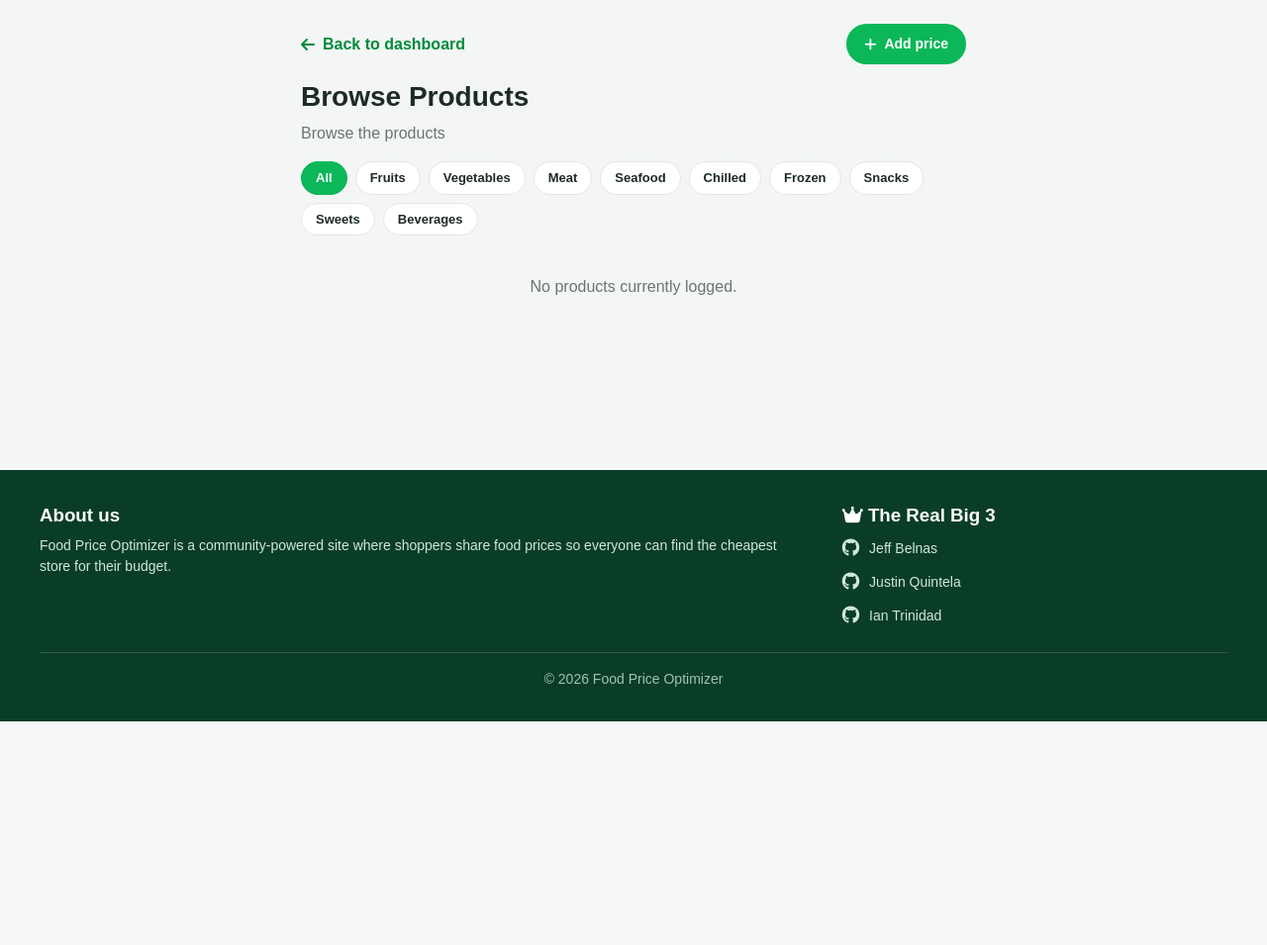
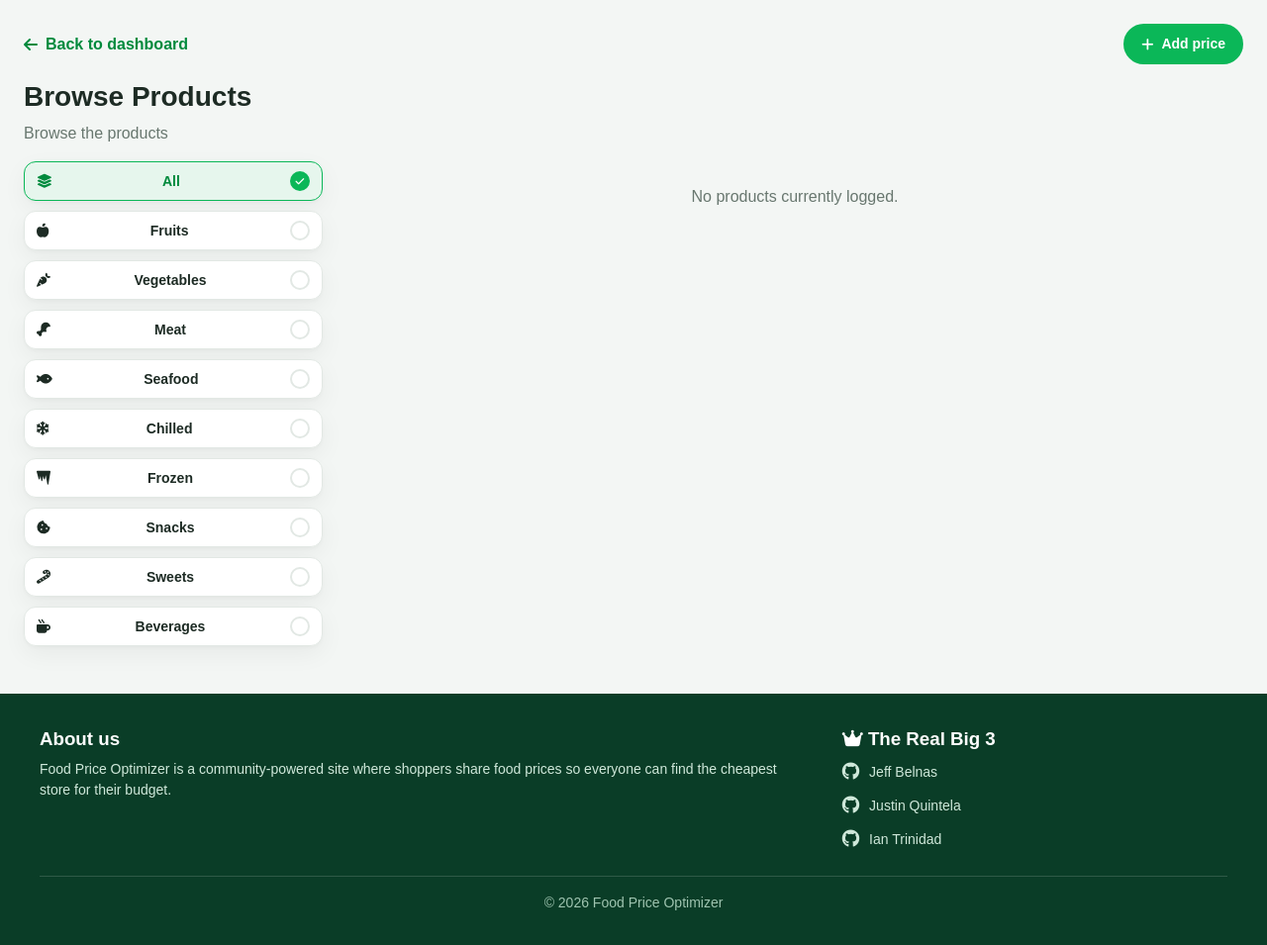
Before and after one commit to jeffkkiel/Community-Driven-Food-Price-Comparison-Budget-Optimization-System, a Flask app: page /browse in a window 1280 px wide. Shown: the part 71-1026 px from the top of the page at 99% size. Before the commit the page ends 800 px from the top, so only its background shows below. Run offline with Flask 3, Linux system fonts and the light colour scheme; the visitor is signed in with stand-in values (Sample User, id 1); data that the repository does not hold is empty.

Commit message:
chip css

```diff
--- a/app/routes.py
+++ b/app/routes.py
@@ -104,7 +104,7 @@ def dashboard():
         .join(Store, ProductStore.store_id == Store.id)
         .outerjoin(User, PriceHistory.user_id == User.id)
         .order_by(PriceHistory.recorded_at.desc())
-        .limit(5)
+        .limit(3)
     ).all()
 
     activity = [
@@ -209,13 +209,6 @@ def contributions():
     }
 
     return render_template("contributions.html", entries=entries, stats=stats)
-
-
-@app.route("/history")
-def history():
-    return render_template("history.html")
-
-
 
 # @app.route("/compare", methods=["GET", "POST"])
 # def compare():
--- a/app/static/css/browse.css
+++ b/app/static/css/browse.css
@@ -58,48 +58,165 @@
 .product-stores { font-size: 12px; color: var(--muted); }
 
 /* product page */
-.product-meta { margin: 6px 0 16px; }
+.page-wide h1 { margin-bottom: 4px; }
 
+/* the category line under the title, styled like a small chip */
+.page-wide > h3 {
+    display: inline-block;
+    margin: 4px 0 10px;
+    padding: 4px 12px;
+    background: linear-gradient(135deg, var(--green), var(--green-deep));
+    border-radius: 12px;
+    color: #fff;
+    font-size: 13px;
+    font-weight: 600;
+}
+
+/* "Stores:" heading */
+.page-wide > h3:last-of-type {
+    display: block;
+    margin: 22px 0 4px;
+    padding: 0;
+    background: none;
+    color: var(--text);
+    font-size: 18px;
+}
+
+/* one box per store */
 .store-card {
     margin-top: 14px;
-    padding: 18px;
+    overflow: hidden;
     background: var(--card);
     border: 1px solid var(--line);
-    border-left: 4px solid var(--green);
-    border-radius: var(--radius);
+    border-radius: 12px;
+    box-shadow: 0 2px 4px rgba(0, 0, 0, 0.03), 0 8px 24px rgba(0, 0, 0, 0.05);
 }
 
-.store-card h3 { font-size: 17px; }
-.store-card h4 { margin: 12px 0 6px; font-size: 13px; color: var(--green-dark); }
+/* gradient header with the store name and city */
+.store-card h3 {
+    margin: 0;
+    padding: 12px 16px 0;
+    background: linear-gradient(135deg, var(--green), var(--green-deep));
+    color: #fff;
+    font-size: 16px;
+}
 
+.store-card > p {
+    margin: 0;
+    padding: 0 16px 12px;
+    background: linear-gradient(135deg, var(--green), var(--green-deep));
+    color: rgba(255, 255, 255, 0.85);
+    font-size: 13px;
+}
+
+.store-card h4 {
+    margin: 0;
+    padding: 12px 16px 6px;
+    color: var(--green-dark);
+    font-size: 12px;
+    letter-spacing: 0.5px;
+    text-transform: uppercase;
+}
+
+/* each price report is a light row */
 .price-entry {
     display: flex;
     justify-content: space-between;
-    padding: 8px 0;
-    border-bottom: 1px solid var(--line);
+    gap: 12px;
+    margin: 0 12px 8px;
+    padding: 10px 14px;
+    background: var(--bg);
+    border: 1px solid var(--line);
+    border-radius: 10px;
     font-size: 14px;
+    transition: 0.28s ease;
 }
 
-.choose-category { display: flex; flex-wrap: wrap; gap: 8px; margin: 16px 0; }
+.price-entry:last-child { margin-bottom: 14px; }
+.price-entry:hover { border-color: var(--green); transform: translateX(3px); }
 
-.chip {
-    padding: 6px 14px;
-    border: 1px solid var(--line);
-    border-radius: 999px;
-    background: var(--card);
-    font-size: 13px;
-    font-weight: 700;
+.price-entry span:first-child { font-weight: 700; color: var(--green-dark); }
+.price-entry span:last-child { color: var(--muted); font-size: 13px; }
+
+/* chips */
+/* https://youtube.com/shorts/wmGpAvDQ1g8?si=tyXX17B6sZnCpafy */
+.browse-page { max-width: 1300px; }
+
+/* left */
+.browse-layout {
+    display: grid;
+    grid-template-columns: 1fr 3fr;
+    gap: 24px;
+    margin-top: 16px;
+    align-items: start;
 }
 
-.chip:hover { background: var(--green-soft); }
-.chip.active { background: var(--green); border-color: var(--green); color: #fff; }
+
+.choose-category {
+    display: flex;
+    flex-direction: column;
+    gap: 10px;
+    position: sticky;
+    top: 90px;
+}
+
+.chip { justify-content: space-between; }
+.chip {
+    display: inline-flex;
+    align-items: center;
+    gap: 8px;
+    height: 40px;
+    padding: 0 12px;
+    background: var(--card);
+    border: 1px solid var(--line);
+    border-radius: 12px;
+    color: var(--text);
+    font-size: 14px;
+    font-weight: 600;
+    box-shadow: 0 2px 4px rgba(0, 0, 0, 0.03), 0 8px 24px rgba(0, 0, 0, 0.05);
+    transition: 0.28s ease;
+}
+
+.chip:hover { transform: translateY(-1px); border-color: var(--green); }
+
+.chip-check {
+    display: grid;
+    place-items: center;
+    width: 20px;
+    height: 20px;
+    border: 2px solid var(--line);
+    border-radius: 50%;
+    font-size: 10px;
+    color: transparent;
+    transition: 0.28s ease;
+}
+
+.chip.active {
+    background: var(--green-soft);
+    border-color: var(--green);
+    color: var(--green-dark);
+}
+
+.chip.active .chip-check {
+    background: var(--green);
+    border-color: var(--green);
+    color: #ffffff;
+}
+
 
 .price-entry:last-child { border-bottom: none; }
 .price-entry span:first-child { font-weight: 700; color: var(--green-dark); }
 .price-entry span:last-child { color: var(--muted); }
 
+@media (prefers-reduced-motion: reduce) {
+    .chip:hover { transform: none; }
+    .price-entry:hover { transform: none; }
+}
+
+@media (max-width: 800px) {
+    .browse-layout { grid-template-columns: 1fr; }
+    .choose-category { flex-direction: row; flex-wrap: wrap; position: static; }
+    .chip { justify-content: flex-start; }
+}
+
 .empty { padding: 24px 0; text-align: center; color: var(--muted); }
-
-@media (prefers-reduced-motion: reduce) {
-    .product-card:hover { transform: none; }
-}
--- a/app/templates/base.html
+++ b/app/templates/base.html
@@ -51,13 +51,6 @@
           </button>
         </form>
       </div>
-      {% else %}
-      <nav class="nav-actions">
-        <a href="{{ url_for('login') }}" class="nav-btn">Log in</a>
-        <a href="{{ url_for('register') }}" class="nav-btn nav-btn-solid"
-          >Register</a
-        >
-      </nav>
       {% endif %}
     </header>
 
--- a/app/templates/browse.html
+++ b/app/templates/browse.html
@@ -6,7 +6,7 @@ block head %}
   href="{{ url_for('static', filename='css/browse.css') }}"
 />
 {% endblock %} {% block content %}
-<main class="page">
+<main class="page browse-page">
   <div class="page-top">
     <a href="{{ url_for('dashboard') }}" class="back-link">
       <i class="fa-solid fa-arrow-left"></i> Back to dashboard
@@ -19,18 +19,28 @@ block head %}
   <h1>Browse Products</h1>
   <p>Browse the products</p>
 
-  <div class="choose-category">
-    <a href="{{ url_for('browse') }}" class="chip {{ 'active' if not category }}">All</a>
+  {% set icons = {"Fruits": "apple-whole", "Vegetables": "carrot", "Meat": "drumstick-bite", "Seafood": "fish", "Chilled": "snowflake",
+  "Frozen": "icicles", "Snacks": "cookie-bite", "Sweets": "candy-cane", "Beverages": "mug-hot"} %}
+
+  <div class="browse-layout">
+    <aside class="choose-category">
+      <a href="{{ url_for('browse') }}" class="chip {{ 'active' if not category }}">
+        <i class="fa-solid fa-layer-group"></i> All<span class="chip-check"><i class="fa-solid fa-check"></i></span>
+      </a>
       {% for c in categories %}
-    <a href="{{ url_for('browse', category=c) }}" class="chip {{ 'active' if c == category }}">{{ c }}</a>
+      <a href="{{ url_for('browse', category=c) }}" class="chip {{ 'active' if c == category }}">
+        <i class="fa-solid fa-{{ icons.get(c, 'tag') }}"></i> {{ c }}<span class="chip-check"><i class="fa-solid fa-check"></i></span>
+      </a>
       {% endfor %}
-</div>
+    </aside>
 
     <!-- dagdagan ng image pag di tinamad. dalawang version isang wala isang meron -->
+    <div class="browse-products">
       {% if products %}
       <div class="product-grid">
         {% for prod in products %}
-    <a href="{{ url_for('product', product_id=prod.id) }}" class="product-card">
+        <a
+          href="{{ url_for('product', product_id=prod.id) }}" class="product-card">
           <span class="product-cat">{{ prod.category }}</span>
           <h3>{{ prod.name }}</h3>
           {% if prod.description %}
@@ -38,15 +48,16 @@ block head %}
           {% endif %}
           <div class="product-foot">
             <strong class="product-price">₱{{ "%.2f"|format(prod.price) }}</strong>
-        <span class="product-stores"
-          >{{ prod.stores }} store{{ "" if prod.stores == 1 else "s" }}</span
-        >
+            <span class="product-stores">{{ prod.stores }} store{{ "" if prod.stores == 1 else "s"}}</span>
           </div>
         </a>
         {% endfor %}
+
       </div>
       {% else %}
       <p class="empty">No products currently logged.</p>
       {% endif %}
+    </div>
+  </div>
 </main>
 {% endblock %}
```
Also changed, not shown: app/static/css/dashboard.css (+6 -6 lines), app/templates/dashboard.html (+1 -6 lines), app/static/css/history.css (deleted). Lines whose indentation alone changed are shown as unchanged.
